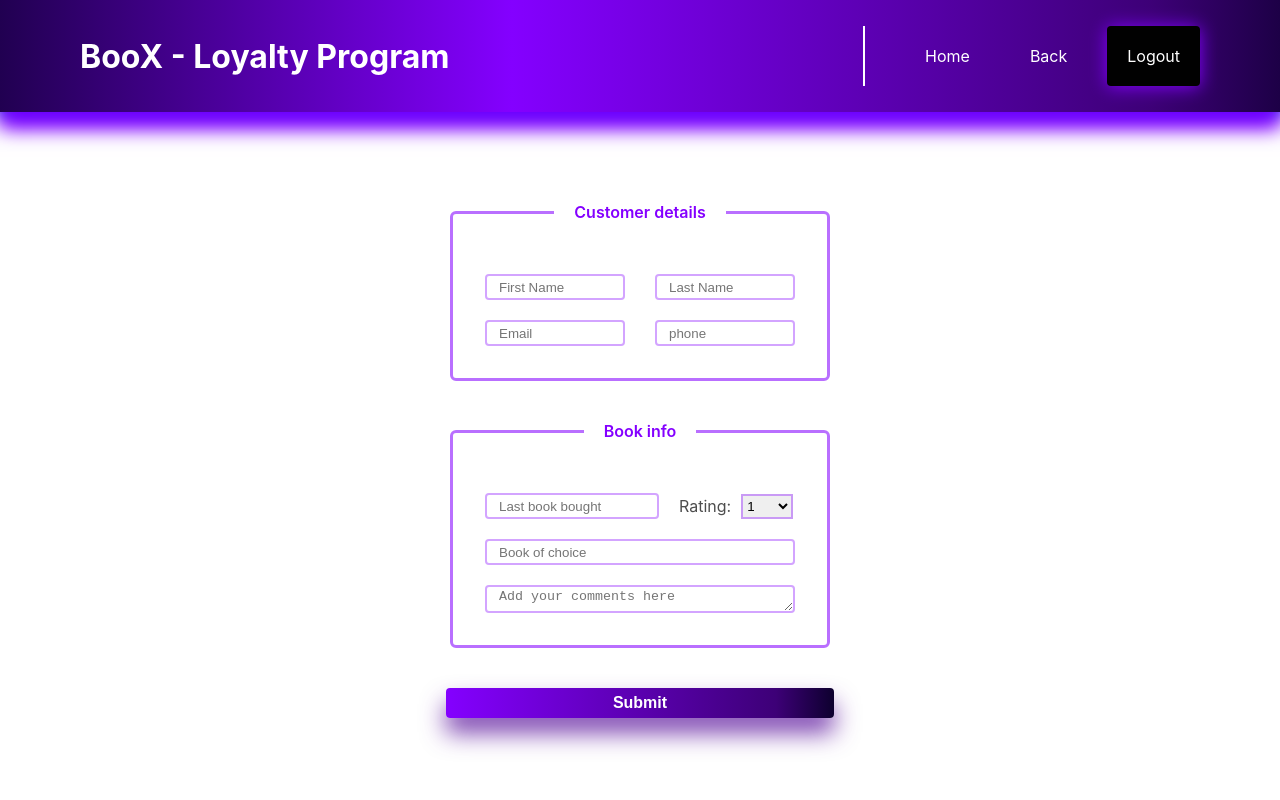
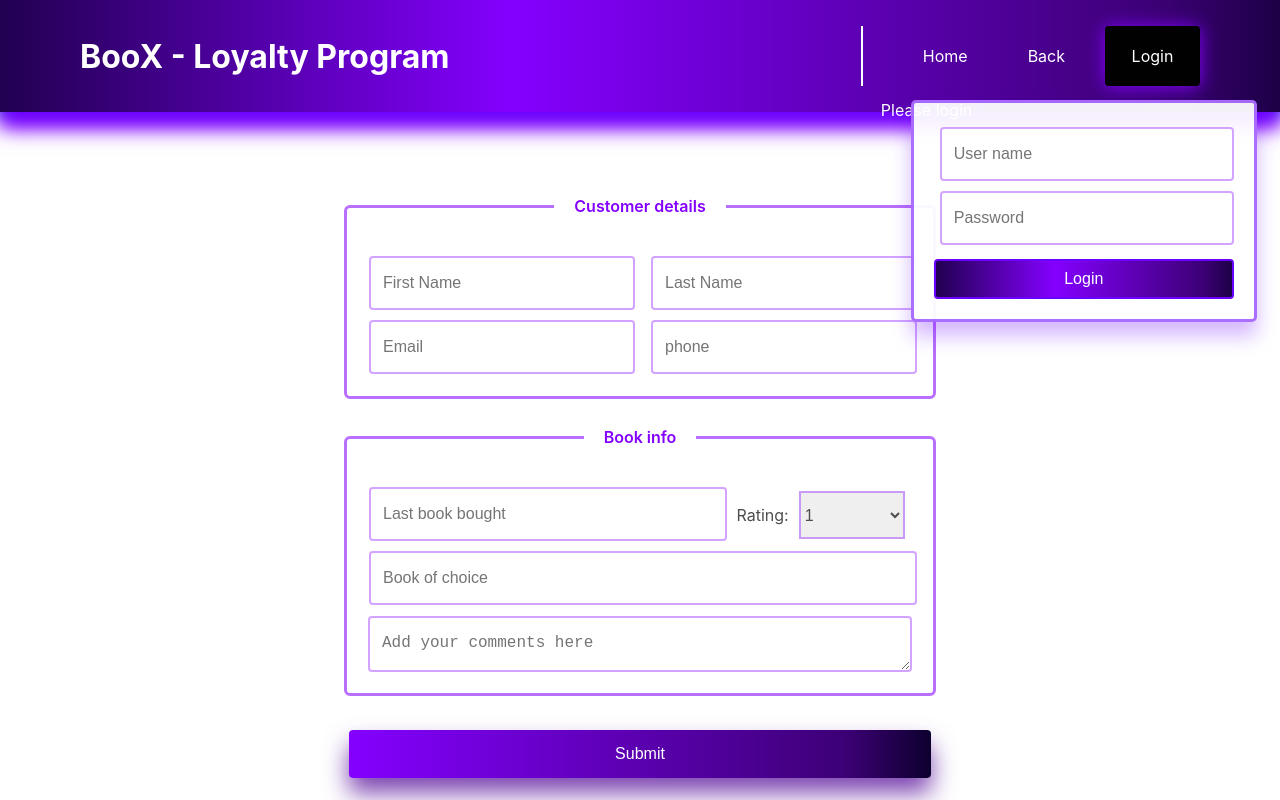
Before and after one commit to madgrv/store-loyalty-program-app, a React (Create React App) app: page / in a window 1280 px wide. Both pictures are taken after a click on the item "Login". Built offline with nearby package versions, Linux system fonts and the light colour scheme.

Commit message:
Added login form and adjusted style for accessibility

```diff
--- /dev/null
+++ b/src/components/LoginForm.js
@@ -0,0 +1,49 @@
+import React, { useState, useEffect } from 'react';
+import Styles from '../styles/loginForm.module.css';
+
+
+export default function LoginFormI({handleLogin}) {
+    const [username, setUsername] = useState('');
+    const [password, setPassword] = useState('');
+
+    const handleClick = (e) => {
+        e.preventDefault();
+
+        const userInfo = {
+            username,
+            password
+          };
+
+        handleLogin(userInfo);
+    }
+
+    return(
+        <div className={Styles.loginFormContainer}>
+            <form className={Styles.loginForm}>
+                <fieldset className={Styles.loginFieldset}>
+                    <div className={Styles.inputField}>
+                        {/* <label>User:</label> */}
+                        <input
+                            className={Styles.input}
+                            type='text'
+                            placeholder='User name'
+                            value={username}
+                            onChange={(e) => setUsername(e.target.value)}
+                        />
+                    </div>
+                    <div className={Styles.inputField}>
+                        {/* <label>Password:</label> */}
+                        <input
+                            className={Styles.input}
+                            type='password'
+                            placeholder='Password'
+                            value={password}
+                            onChange={(e) => setPassword(e.target.value)}
+                        />
+                    </div>
+                    <button className={Styles.button} onClick={handleClick}>Login</button>
+                </fieldset>
+            </form>
+        </div>
+    )
+}
--- a/src/components/Nav.js
+++ b/src/components/Nav.js
@@ -1,25 +1,55 @@
 import React, { useState, useEffect } from 'react'
 import styles from '../styles/nav.module.css'
+import LoginForm from './LoginForm'
 
 export default function Nav() {
-    const [ isLoggedIn, setIsLoggedIn ] = React.useState(false)
+    const [ isLoggedIn, setIsLoggedIn ] = React.useState(false);
+    const [ isOpen, setIsOpen ] = React.useState(false);
+    const [userName, setUserName] = useState('');
 
-    const handleLogin = () => {
-        setIsLoggedIn((prevState) => prevState = !prevState)
+
+    const toggle = () => setIsOpen(!isOpen);
+
+    const handleLogin = (userInfo) => {
+        // setIsLoggedIn((prevState) => prevState = !prevState);
+        const response = { userName: userInfo.username };
+        setUserName(response.userName);
+        setIsLoggedIn(true);
+        setIsOpen(!isOpen);
+        console.log(userInfo)
     }
 
+    const handleLogout = () => {
+        setIsLoggedIn(false);
+      };
+
+
+
     return(
+        <div className={styles.navContainer}>
             <nav className={styles.nav}>
                 <ul className={styles.navMenu}>
                     <li>Home</li>
                     <li>Back</li>
                     { isLoggedIn ?
-                    <li className={styles.loginButton} onClick={handleLogin}>Logout</li>
+                        <li className={styles.loginButton} onClick={handleLogout}>Logout</li>
                         :
-                    <li className={styles.loginButton} onClick={handleLogin}>Login</li>
+                        <li className={styles.loginButton} onClick={toggle}>Login</li>
+                    }
+                </ul>
+            </nav>
+            {isLoggedIn ? <p className={styles.userWelcome}>Welcome, {userName}</p>
+                :
+                <p className={styles.userWelcome}>Please login</p>
+            }
+            {
+                isOpen && (
+                    <div className={styles.loginFormWrapper}>
+                        <LoginForm handleLogin={handleLogin}/>
+                    </div>
+                )
             }
 
-            </ul>
-        </nav>
+        </div>
     )
 }
--- a/src/styles/form.module.css
+++ b/src/styles/form.module.css
@@ -2,11 +2,12 @@
 
 
 input, textarea {
-    margin: 10px;
-    height: 20px;
+    margin: 5px;
+    height: 48px;
     text-indent: 10px;
     border: 2px solid #8400ff5b;
     border-radius: 4px;
+    font-size: 16px;
   }
 
   fieldset {
@@ -15,12 +16,14 @@ input, textarea {
     margin: 10px;
     border: 3px solid #8400ff90;
     padding: 22px;
+    font-size: 16px;
   }
 
   legend {
     padding: 20px;
     color: #8400ff;
     font-weight: 600;
+    font-size: 16px;
   }
 
   .form {
@@ -28,7 +31,7 @@ input, textarea {
     flex-direction: column;
     margin: auto;
     margin-top: 60px;
-    max-width: 400px;
+    max-width: 600px;
   }
 
   .formRow {
@@ -44,12 +47,18 @@ input, textarea {
     align-self: center;
   }
 
+  .form textarea::placeholder {
+    padding-top: 14px;
+  }
+
   .form select {
     width: 30%;
-    height: 25px;
+    height: 48px;
     margin-right: 12px;
     align-self: center;
     border: 2px solid #8400ff5b;
+    font-size: 16px;
+    color: #4d4d4d;
   }
 
   label {
@@ -60,12 +69,13 @@ input, textarea {
   .formButton {
     margin-top: 30px;
     width: 97%;
-    height: 30px;
+    height: 48px;
     align-self: center;
     border: none;
     border-radius: 4px;
     font-weight: 800;
     font-size: 16px;
+    font-weight: 500;
     background: linear-gradient(to right, #8400ff 0%, #3d0077 85%, #0d002e 100%);
     color: white;
     transition: 0.3s;
@@ -75,7 +85,6 @@ input, textarea {
   .formButton:hover {
     background: linear-gradient(to right, #8400ff 60%, #3d0077 100%);
     cursor: pointer;
-    /* box-shadow: 0 15px 25px 0 rgb(106, 0, 255), 0 35px 45px 0 rgb(144, 0, 255), 0 5px 12px 0 rgb(0, 255, 187); */
     box-shadow: 0 25px 35px 0 rgb(106, 0, 255), 0 45px 55px 0 rgb(144, 0, 255), 0 15px 22px 0 rgb(0, 255, 187);
     transform: translateY(-2px);
   }
@@ -83,5 +92,4 @@ input, textarea {
   .formButton:active {
     transform: perspective(5);
     box-shadow: 0 10px 20px 0 rgb(106, 0, 255), 0 30px 40px 0 rgb(144, 0, 255), 0 3px 10px 0 rgb(0, 255, 187);
-
   }
--- /dev/null
+++ b/src/styles/loginForm.module.css
@@ -0,0 +1,59 @@
+
+.loginFormContainer {
+  width: 100%;
+  margin-right: auto;
+}
+
+.loginFieldset {
+  border: none;
+}
+
+.loginForm {
+  padding: 0;
+  margin: 0;
+  background: #fffffff1;
+  border: 3px solid rgba(106, 0, 255, 0.566);
+  border-radius: 5px;
+  /* box-sizing: border-box; */
+  color: #6b6b6b;
+  font-size: 0.8rem;
+  font-weight: 500;
+  box-shadow: 0 14px 20px 0 rgba(106, 0, 255, 0.287);
+
+}
+
+.inputField {
+  display: flex;
+  align-content:space-between;
+  min-width: 300px;
+}
+
+.button {
+  width: 100%;
+  height: 40px;
+  margin: 8px 0 0 0;
+  border: solid 2px rgba(106, 0, 255);
+  /* border: none; */
+  border-radius: 4px;
+  background: linear-gradient(to right, #0d002e -8%, #8400ff 40%, #3d0077 90%, #0d002e 105%);
+  color: #ffffff;
+  font-weight: 500;
+  font-size: 16px;
+  cursor: pointer;
+}
+
+fieldset {
+  margin: 4px;
+  padding: 1em;
+  font-size: 16;
+}
+
+input {
+  width: 100%;
+  height: 48px;
+  margin: 4px 0 6px 6px;
+}
+
+input::placeholder {
+  font-size: 16px;
+}
--- a/src/styles/nav.module.css
+++ b/src/styles/nav.module.css
@@ -1,4 +1,10 @@
 /* nav.module.css */
+
+.navContainer {
+  display: flex;
+  flex-direction: column;
+}
+
 .nav {
   align-content: center;
 }
@@ -6,7 +12,7 @@
 .navMenu {
   display: flex;
   align-content: center;
-    justify-content:center;
+  justify-content: center;
   list-style-type: none;
   gap: 20px;
   border-left: solid 2px white;
@@ -25,9 +31,32 @@
   padding: 20px;
   border-radius: 4px;
   transition: 0.1s;
-    min-width: 50px;
+  min-width: 55px;
 }
 
 .loginButton:hover {
   background-color: #1f1f1f;
 }
+
+.loginFormWrapper {
+  position: absolute;
+  margin: 90px 50px;
+}
+
+.userWelcome {
+  position: absolute;
+  margin-top: 90px;
+  margin-left: 20px;
+}
+
+/* .loginFormContainer {
+  width: 10.5em;
+  margin: 0 auto;
+  background: #ffffff;
+  border: 2px solid #39009b;
+  box-sizing: border-box;
+  color: #3faffa;
+  font-size: 1.3rem;
+  font-weight: 500;
+  padding: 1em;
+} */
```
Also changed, not shown: 2 other files (tests, documents, lock files or other folders). Lines whose indentation alone changed are shown as unchanged.
